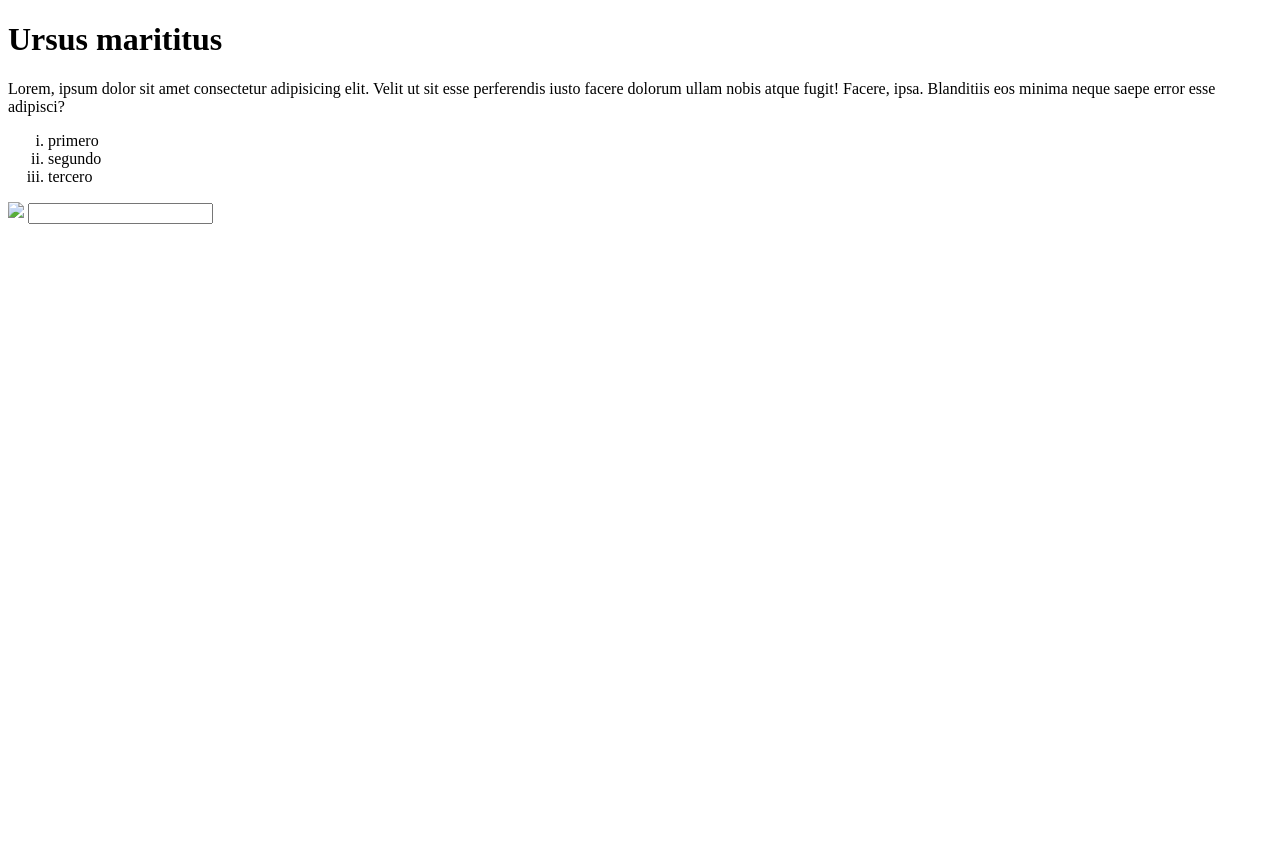
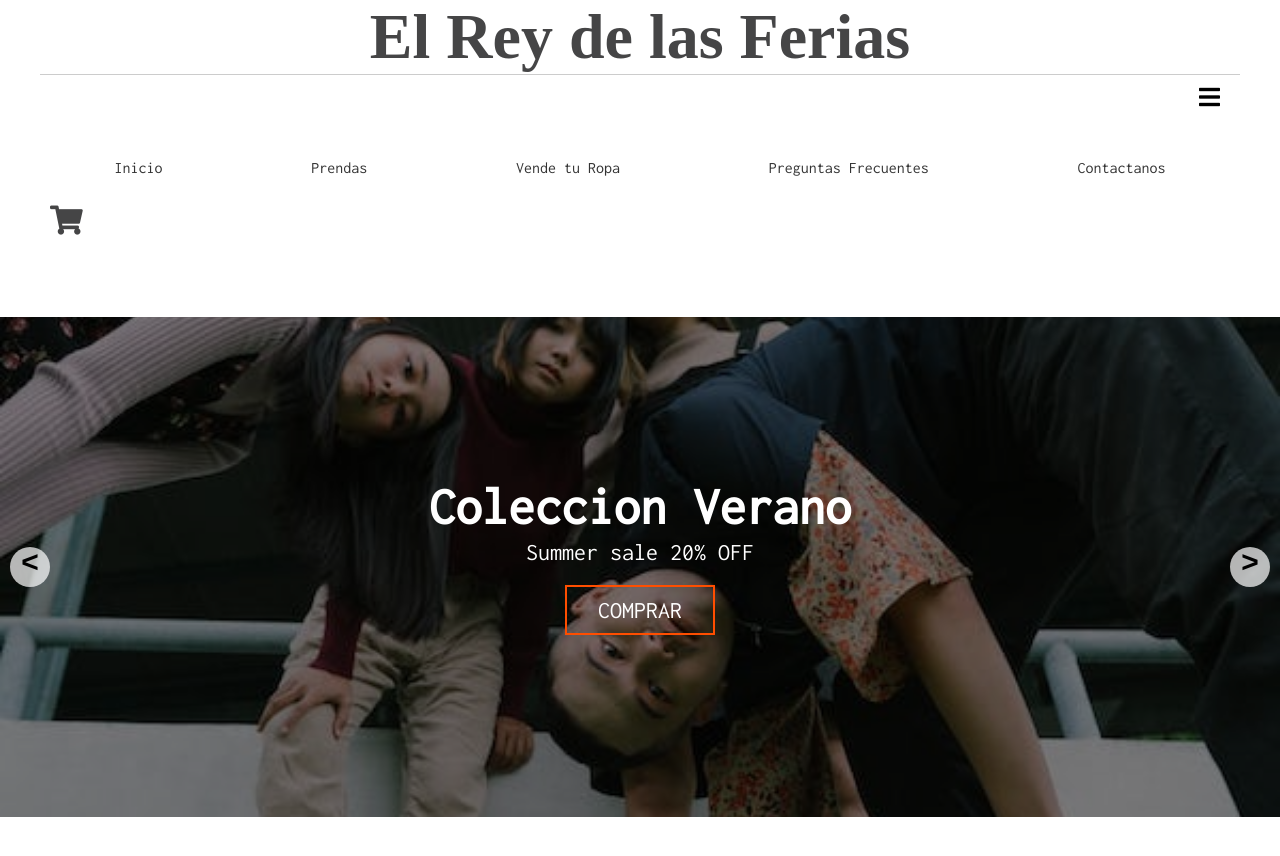
Before and after one commit to manparodi/trabajo-programacion-web, a plain HTML site: page index.html in a window 1280 px wide. Before the commit the page ends 800 px from the top, so only its background shows below. Drawn offline with Linux system fonts and the light colour scheme; a web font is replaced by a local one.

Commit message:
Update index.html

```diff
--- a/index.html
+++ b/index.html
@@ -4,30 +4,70 @@
         <meta charset="UTF-8">
         <meta http-equiv="X-UA-Compatible" content="IE=edge">
         <meta name="viewport" content="width=device-width, initial-scale=1.0">
-    <title>Document</title>
+        <title>Rey de las ferias</title>
+        <link rel="stylesheet" href="estilos.css">
+        <link rel="stylesheet"
+        href="https://cdnjs.cloudflare.com/ajax/libs/font-awesome/5.15.2/css/all.min.css">
     </head>
     <body>
-    <header>
-        <!-- menu de navegacion, registro de usuario, logo-->
-    <main>
-       <h1>Ursus marititus</h1>
-       <p>Lorem, ipsum dolor sit amet consectetur adipisicing elit.
-        Velit ut sit esse perferendis iusto facere dolorum ullam nobis
-        atque fugit! Facere, ipsa. Blanditiis eos minima neque saepe
-        error esse adipisci?</p>
-
-        <ol type="i" start="1">
-        <li> primero</li>
-        <li> segundo</li>
-        <li>tercero</li>
-        </ol>
-        <img src="./imagenes/fotoperro.jpg">
-        <input type="password" name="">
-
-        <div></div>
-        <span></span>
-
-
-    </main>
+        <header class="main-header">
+            <div class="container container-flex">
+                <div class="main-header__container">
+                    <h1 class="main-header__title"> El Rey de las Ferias</h1>
+                    <span class="icon-menu fas fa-bars" id="btn-menu"></span>
+                    <nav class="main-nav" id="main-nav">
+                        <ul class="menu">
+                            <li class="menu__item"><a href="" class="menu__link"> Inicio </a></li>
+                            <li class="menu__item"><a href="" class="menu__link"> Prendas </a></li>
+                            <li class="menu__item"><a href="" class="menu__link"> Vende tu Ropa </a></li>
+                            <li class="menu__item"><a href="" class="menu__link"> Preguntas Frecuentes </a></li>
+                            <li class="menu__item"><a href="" class="menu__link"> Contactanos </a></li>
+                        </ul>
+                    </nav>
+                </div>
+                <div class="main-header__container">
+                    <a href="" class="main-header__btn"><i class=" fas fa-shopping-cart"></i></a>
+                </div>
+            </div>
+        </header>
+        <div class="container-slider">
+            <div class="slider" id="slider">
+              <div class="slider__section">
+                <img src="imagenes/imagen1.jpeg" alt="" class="slider__img">
+                <div class="slider__content">
+                  <h2 class="slider__title">Coleccion Verano</h2>
+                  <p class="slider__txt">Summer sale 20% OFF</p>
+                  <a href="" class="btn-shop">COMPRAR</a>
+                </div>
+              </div>
+              <div class="slider__section">
+                <img src="imagenes/imagen2.jpeg" alt="" class="slider__img">
+                <div class="slider__content">
+                  <h2 class="slider__title">Coleccion Verano</h2>
+                  <p class="slider__txt">Summer sale 20% OFF</p>
+                  <a href="" class="btn-shop">COMPRAR</a>
+                </div>
+              </div>
+              <div class="slider__section">
+                <img src="imagenes/imagen3.jpeg" alt="" class="slider__img">
+                <div class="slider__content">
+                  <h2 class="slider__title">Coleccion Verano</h2>
+                  <p class="slider__txt">Summer sale 20% OFF</p>
+                  <a href="" class="btn-shop">COMPRAR</a>
+                </div>
+              </div>
+              <div class="slider__section">
+                <img src="imagenes/imagen4.jpeg" alt="" class="slider__img">
+                <div class="slider__content">
+                  <h2 class="slider__title">Coleccion Verano</h2>
+                  <p class="slider__txt">Summer sale 20% OFF</p>
+                  <a href="" class="btn-shop">COMPRAR</a>
+                </div>
+              </div>
+            </div>
+            <div class="slider__btn slider__btn--right" id="btn-right">&#62;</div>
+            <div class="slider__btn slider__btn--left" id="btn-left">&#60;</div>
+         </div>
+         <script src="slider.js"></script>
     </body>
 </html>
```
Lines whose indentation alone changed are shown as unchanged.
